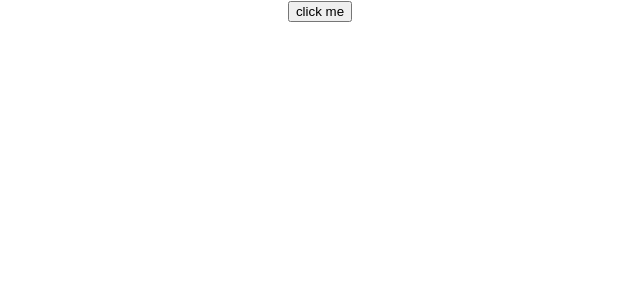
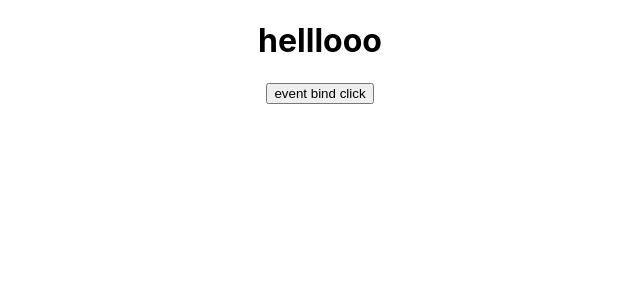
Before and after one commit to RushikeshGaikwad78/ReactJs, a React (Create React App) app in the folder 2tut/: page / in a window 1280 px wide. Shown: the top 300 px of the page, without its empty margins (320-960 px from the left). Built offline with nearby package versions, Linux system fonts and the light colour scheme.

Commit message:
event handlers binding 4 methods

```diff
--- a/2tut/src/App.js
+++ b/2tut/src/App.js
@@ -6,11 +6,14 @@ import Message from "./components/Message";
 import Counter from "./components/Counter";
 import Functionalclick from "./components/Functionalclick";
 import Classclick from "./components/Classclick";
+import Eventbind from "./components/Eventbind";
 function App() {
   return (
     <div className="App">
+      <Eventbind/>
+
       {/* <Functionalclick/>   onclick eventhandler in functional component */}
-      <Classclick/>      {/*onclick eventhandler in class component */}
+      {/* <Classclick/>      onclick eventhandler in class component */}
 
 
       {/* <Counter/> */}    {/* about states*/}
--- a/2tut/src/components/Classclick.js
+++ b/2tut/src/components/Classclick.js
@@ -3,6 +3,7 @@ import React, { Component } from 'react'
 class Classclick extends Component {
     clickhandler() {
         console.log("class comp clicked!!!");
+        console.log(this)
     }
   render() {
 
--- /dev/null
+++ b/2tut/src/components/Eventbind.js
@@ -0,0 +1,40 @@
+import React, { Component } from 'react'
+
+class Eventbind extends Component {
+
+    constructor(props) {
+      super(props)
+
+      this.state = {
+         msg: "helllooo"
+      }
+
+      this.setHandler = this.setHandler.bind(this)  //third method : binding in constructor
+    }
+
+    //this keyword within an event handler is undefined
+    // setHandler(){
+    //     this.setState({
+    //         msg: "Goodbye"      //will give uh error
+    //     })
+    // }
+
+    //fourth method : changing the way we write handler method
+    setHandler=()=>{
+        this.setState({
+            msg: "Goodbye"
+        })
+    }
+  render() {
+    return (
+      <div>
+        <h1>{this.state.msg}</h1>
+        {/* <button onClick={this.setHandler.bind(this)}>event bind click</button>  first method : binding in render method */}
+        <button onClick={()=> this.setHandler()                                   /*second method : using arrow functions in render method*/
+        }>event bind click</button>
+      </div>
+    )
+  }
+}
+
+export default Eventbind
```
